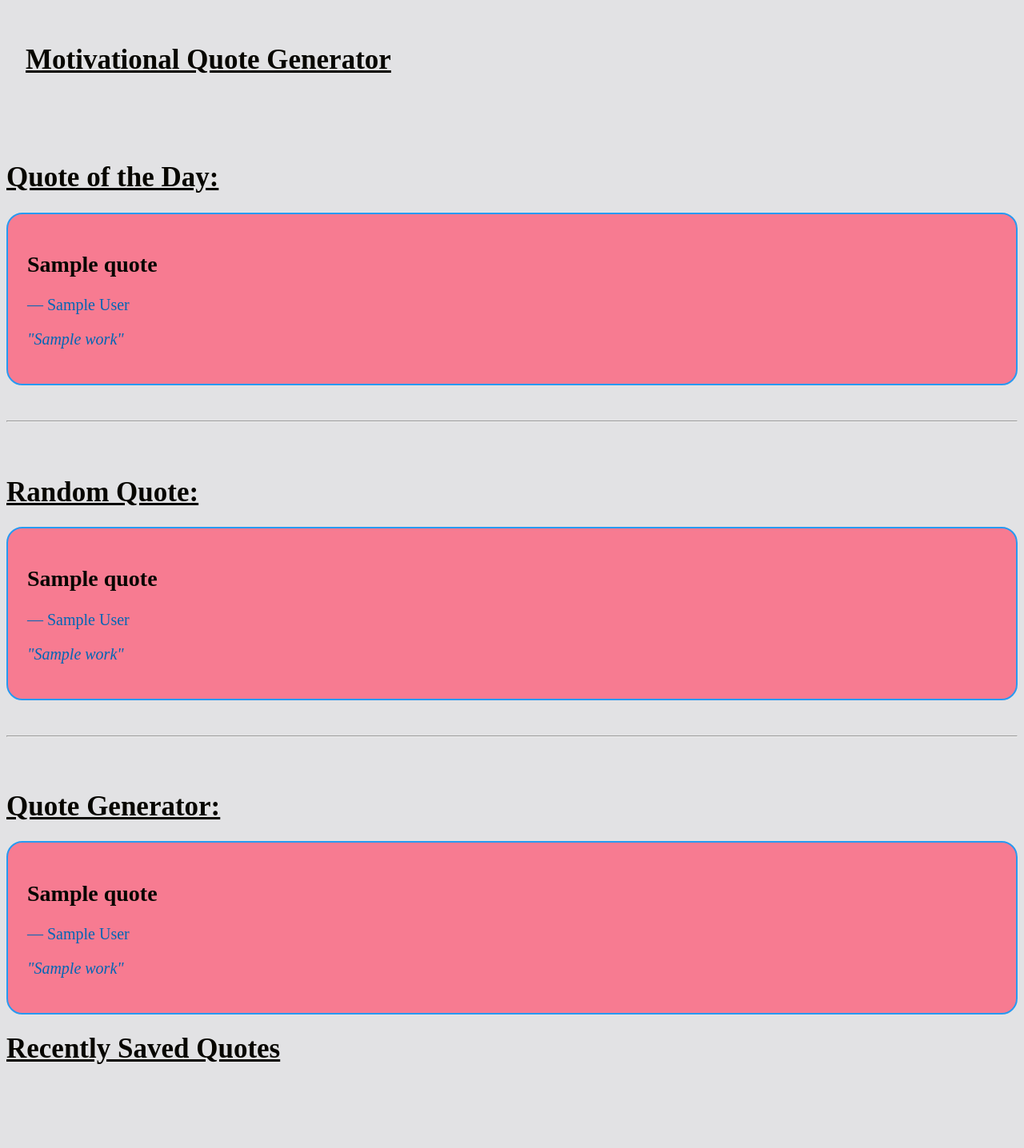
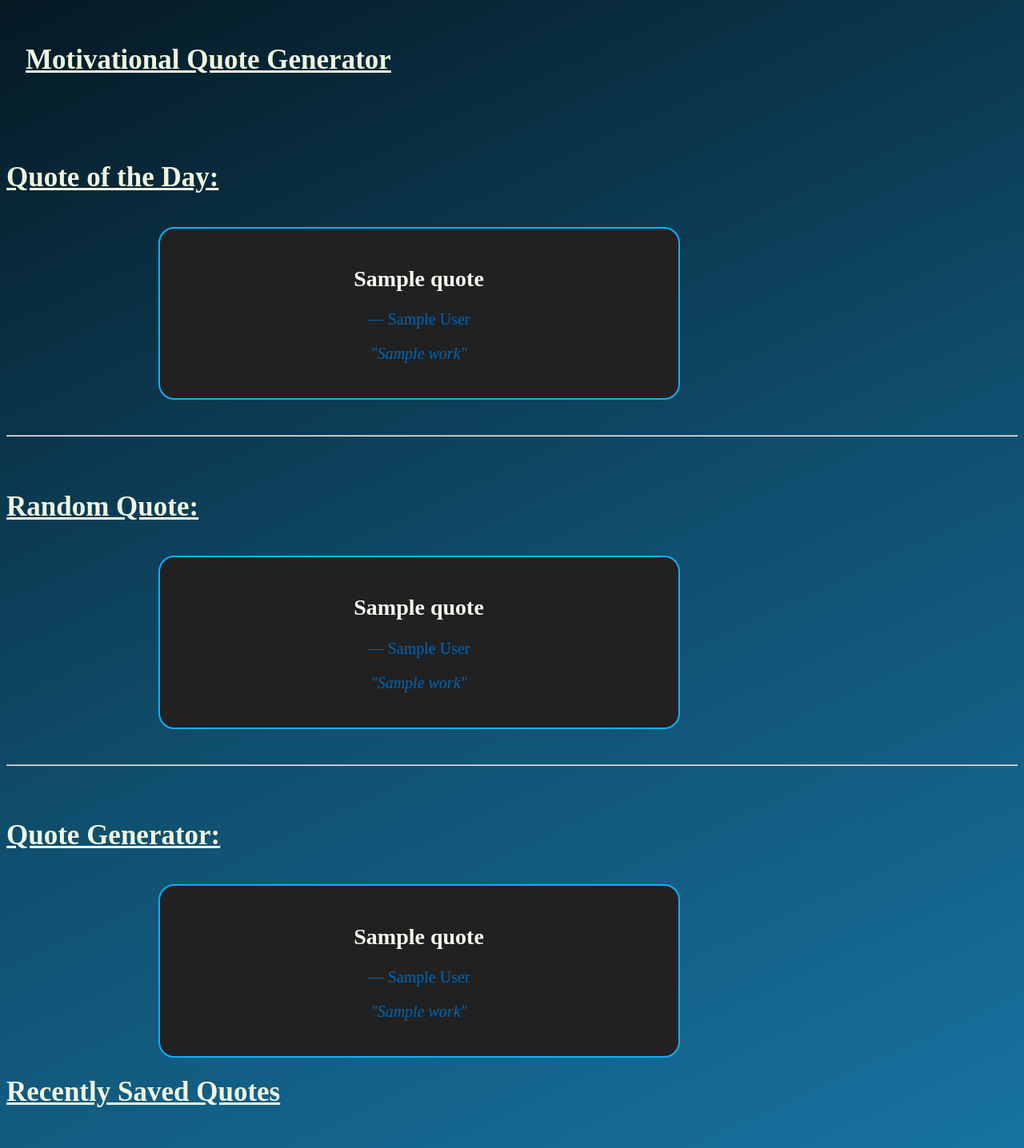
Before and after one commit to Ben-Horgan20/IS2209_Group7_QuotesApp, a Flask app: page / in a window 1280 px wide. Shown: the whole page at 80% size. Before the commit the page ends 1331 px from the top, so only its background shows below. Run offline with Flask 3, Linux system fonts and the light colour scheme; a database or web service that is not in the repository returns one stand-in record (values such as "Sample title"); data that the repository does not hold is empty; some web fonts are replaced.

Commit message:
updated css

```diff
--- a/static/style.css
+++ b/static/style.css
@@ -1,6 +1,6 @@
 
 body {
-    background-color: #E2E2E4;
+    background: linear-gradient(155deg, #051923, #0F4C6B, #1773A1);
 }
 
 .header {
@@ -9,8 +9,12 @@ body {
 
 .quote_container {
     padding: 1.5rem;
-    background-color: #F77B91;
-    border: 2px solid #279AF1;
+    width: 600px;
+    margin: 0 auto 0 15%;
+    text-align: center;
+    /*background-color: #008BCC;*/
+    background-color: #212122;
+    border: 2px solid #0AB1FF;
     border-radius: 20px;
 }
 
@@ -22,13 +26,13 @@ body {
 
 h1 {
     text-decoration: underline;
-    color: #070600;
+    color: #EFF6E0;
     font-family: "Alegreya SC", serif;
     font-size: 35px;
 }
 
 h2 {
-    color: #070600;
+    color: #F7FAEF;
     font-family: "Alegreya SC", serif;
     font-size: 28px;
 }
--- a/templates/index.html
+++ b/templates/index.html
@@ -15,6 +15,7 @@
     <br>
 
     <h1>Quote of the Day:</h1>
+    <br>
     <div class="quote_container">
         <h2>{{ qotd_quote }}</h2>
         <p>— {{ qotd_author }}</p>
@@ -30,6 +31,7 @@
     <br>
 
     <h1>Random Quote:</h1>
+    <br>
     <div class="quote_container">
         <h2>{{ rand_quote }}</h2>
         <p>— {{ rand_author }}</p>
@@ -45,6 +47,7 @@
     <br>
 
     <h1>Quote Generator:</h1>
+    <br>
     <div class="quote_container">
         <h2>{{ quote }}</h2>
         <p>— {{ author }}</p>
@@ -52,6 +55,7 @@
     </div>
 
     <h1>Recently Saved Quotes</h1>
+    <br>
     {% for item in recent_quotes %}
         <div class="quote_container">
             <p>{{ item.quote }}</p>
```
Lines whose indentation alone changed are shown as unchanged.
